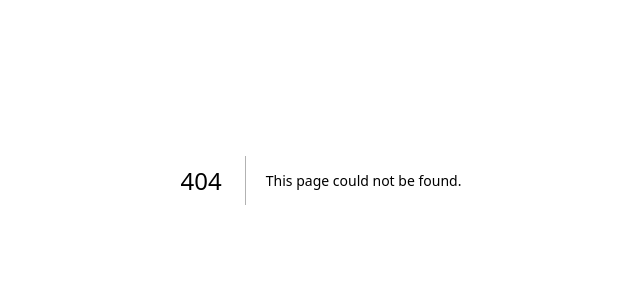
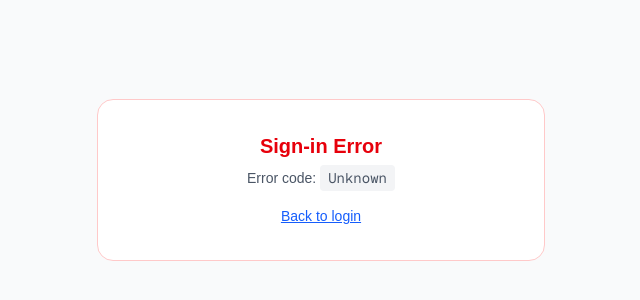
Before and after one commit to Samarcarlos/mailsnow, a Next.js app: page /auth-error in a window 1280 px wide. Before the commit this address had no page. Shown: the part 220-520 px from the top of the page, without its empty margins (319-959 px from the left). Built offline with nearby package versions, Linux system fonts and the light colour scheme.

Commit message:
debug: add custom error page to show exact auth error code

```diff
--- /dev/null
+++ b/app/auth-error/page.tsx
@@ -0,0 +1,26 @@
+"use client";
+import { useSearchParams } from "next/navigation";
+import { Suspense } from "react";
+import Link from "next/link";
+
+function AuthErrorContent() {
+  const params = useSearchParams();
+  const error = params.get("error") ?? "Unknown";
+  return (
+    <div className="min-h-screen flex items-center justify-center bg-gray-50 px-4">
+      <div className="bg-white rounded-2xl border border-red-200 p-8 max-w-md w-full text-center">
+        <h1 className="text-xl font-bold text-red-600 mb-2">Sign-in Error</h1>
+        <p className="text-gray-600 text-sm mb-4">Error code: <code className="bg-gray-100 px-2 py-1 rounded font-mono">{error}</code></p>
+        <Link href="/login" className="text-blue-600 underline text-sm">Back to login</Link>
+      </div>
+    </div>
+  );
+}
+
+export default function AuthErrorPage() {
+  return (
+    <Suspense fallback={<div className="min-h-screen flex items-center justify-center">Loading...</div>}>
+      <AuthErrorContent />
+    </Suspense>
+  );
+}
--- a/auth.ts
+++ b/auth.ts
@@ -62,5 +62,6 @@ export const { handlers, auth, signIn, signOut } = NextAuth({
   },
   pages: {
     signIn: "/login",
+    error: "/auth-error",
   },
 });
```
